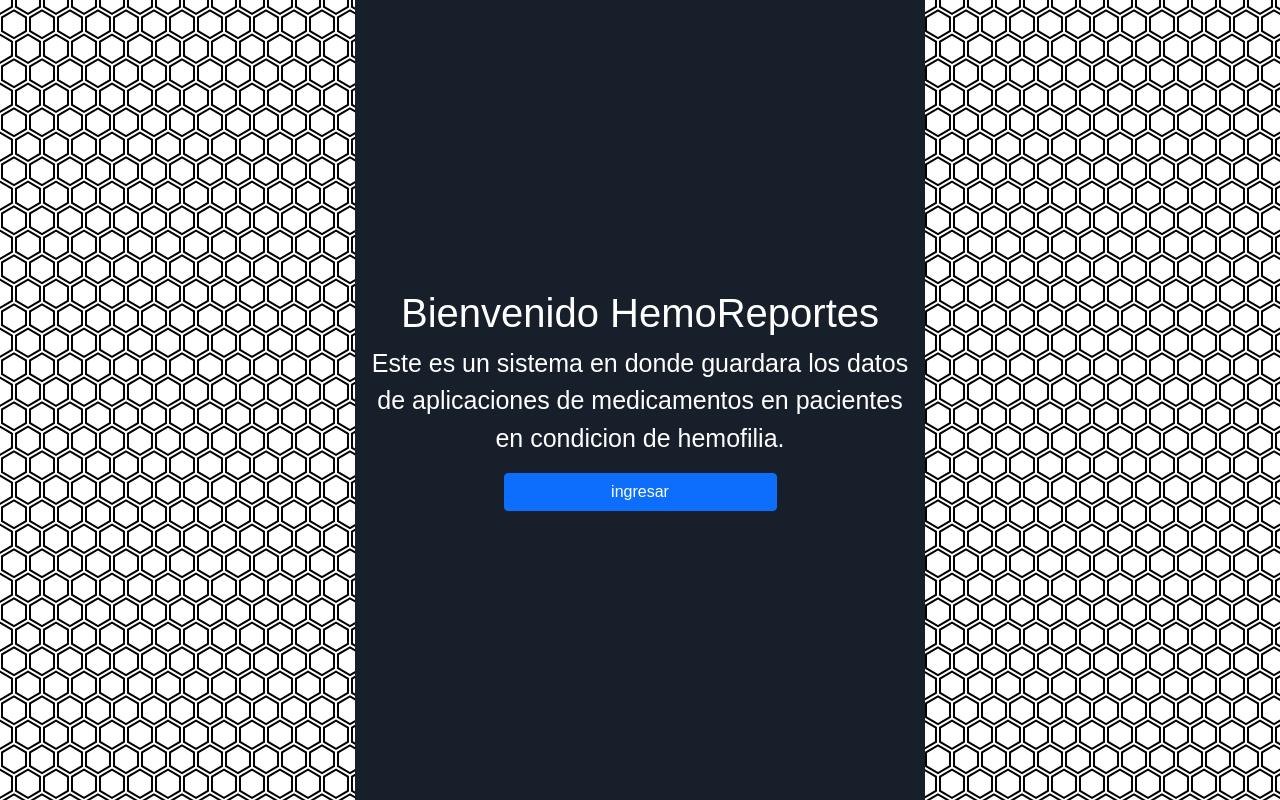
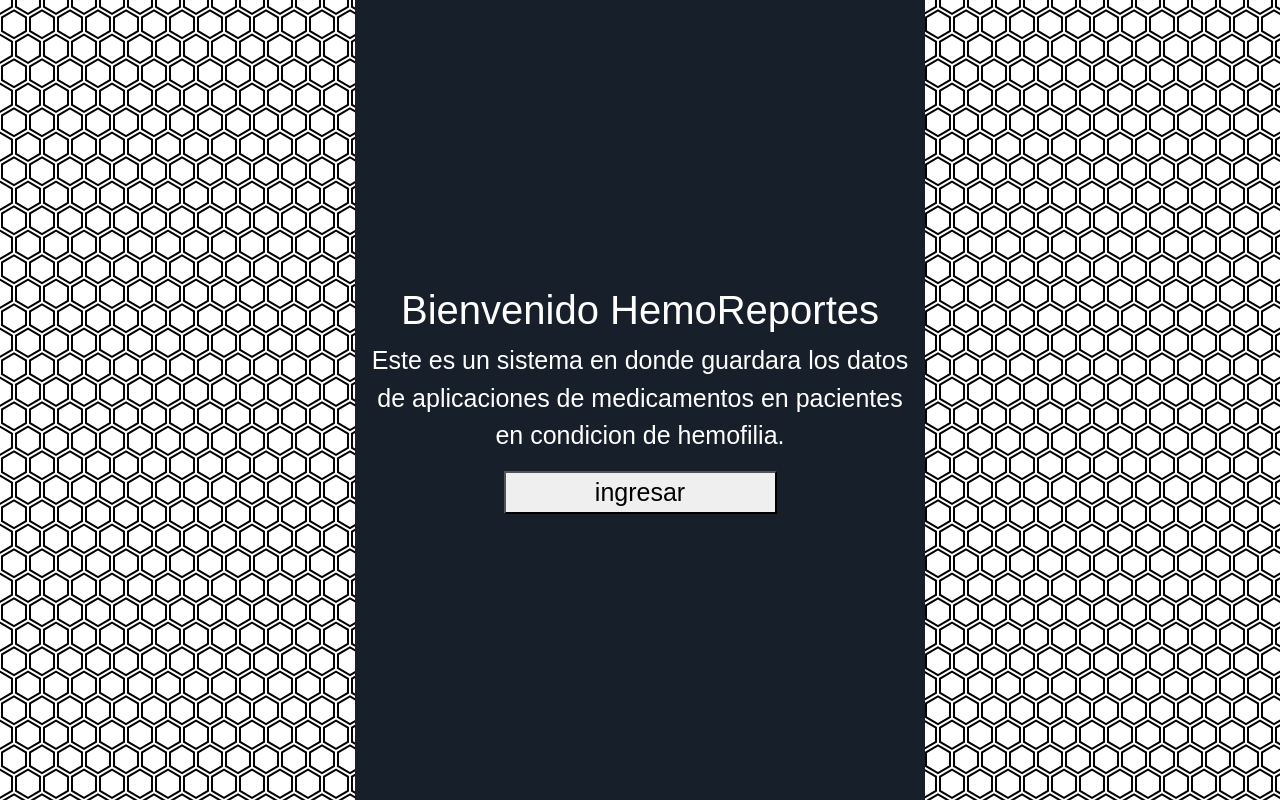
Before and after one commit to AlejoR96/HemoReportes, an Angular app in the folder front-End/: page / in a window 1280 px wide. Built offline with nearby package versions, Linux system fonts and the light colour scheme.

Commit message:
necessary settings in component in home

```diff
--- a/front-End/src/app/components/home/home.component.css
+++ b/front-End/src/app/components/home/home.component.css
@@ -0,0 +1,3 @@
+.card-home{
+    background:#17202A ;
+}
--- a/front-End/src/app/components/home/home.component.html
+++ b/front-End/src/app/components/home/home.component.html
@@ -4,7 +4,7 @@
             <h1>Bienvenido HemoReportes</h1>
             <p>Este es un sistema en donde guardara los datos de aplicaciones de medicamentos en pacientes en condicion de hemofilia.</p>
             <div class="d-grid gap-2 col-6 mx-auto">
-                <button class="btn btn-primary">ingresar</button>
+                <button class="btn-global" routerLink="/ingreso"  target="_blank">ingresar</button>
             </div>
         </div>
     </div>
```
